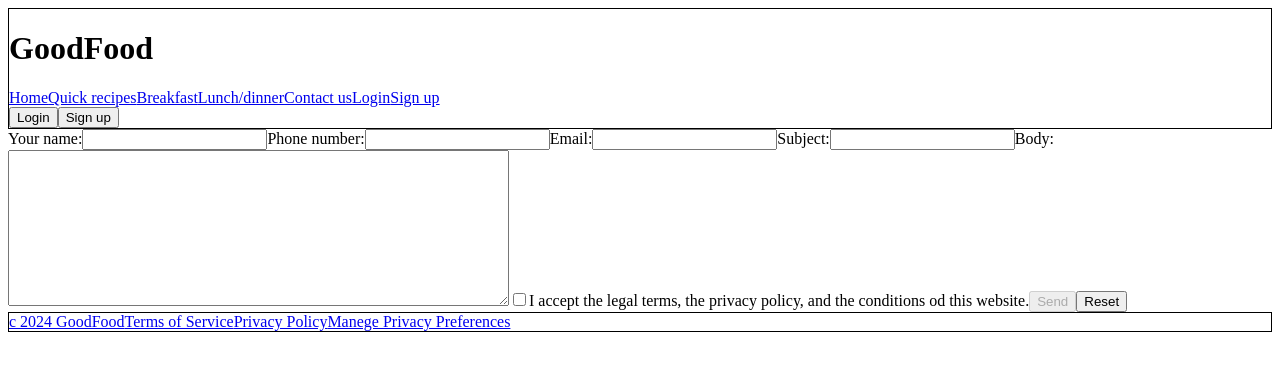
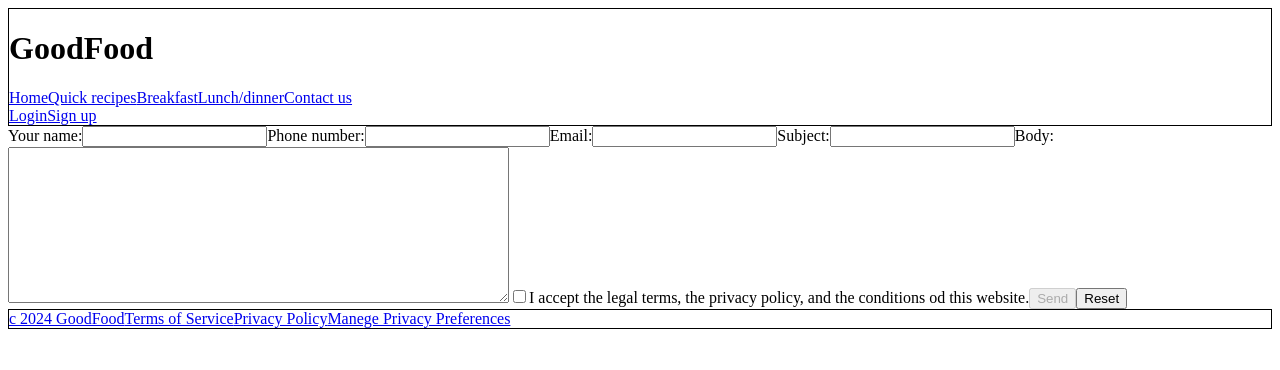
Before and after one commit to avilrod3004/Proyecto4_GoodFood, a React app: page /contactus in a window 1280 px wide. Shown: the top 370 px of the page. Built offline with nearby package versions, Linux system fonts and the light colour scheme; the HTML template or start-up script is replaced by a standard one.

Commit message:
cambio enlaces

```diff
--- a/src/layouts/LayoutPublic.jsx
+++ b/src/layouts/LayoutPublic.jsx
@@ -1,5 +1,5 @@
 import React from 'react';
-import {Outlet} from "react-router-dom";
+import {NavLink, Outlet} from "react-router-dom";
 import Footer from "./components/Footer.jsx";
 import Navbar from "./components/Navbar.jsx";
 import Button from "../components/Button.jsx";
@@ -10,8 +10,10 @@ const LayoutPublic = () => {
             <header style={{ border: `1px solid black` }}>
                 <h1>GoodFood</h1>
                 <Navbar/>
-                <Button texto={"Login"}></Button>
-                <Button texto={"Sign up"}></Button>
+                {/*<Button texto={"Login"}></Button>*/}
+                {/*<Button texto={"Sign up"}></Button>*/}
+                <NavLink to="/login">Login</NavLink>
+                <NavLink to="/register">Sign up</NavLink>
             </header>
 
             <Outlet/>
--- a/src/layouts/components/Navbar.jsx
+++ b/src/layouts/components/Navbar.jsx
@@ -6,11 +6,9 @@ const Navbar = () => {
         <nav>
             <NavLink to="/">Home</NavLink>
             <NavLink to="/quickrecipes">Quick recipes</NavLink>
-            <NavLink to="breakfast">Breakfast</NavLink>
-            <NavLink to="lunchdinner">Lunch/dinner</NavLink>
-            <NavLink to="contactus">Contact us</NavLink>
-            <NavLink to="/login">Login</NavLink>
-            <NavLink to="/register">Sign up</NavLink>
+            <NavLink to="/breakfast">Breakfast</NavLink>
+            <NavLink to="/lunchdinner">Lunch/dinner</NavLink>
+            <NavLink to="/contactus">Contact us</NavLink>
         </nav>
     );
 }
```
